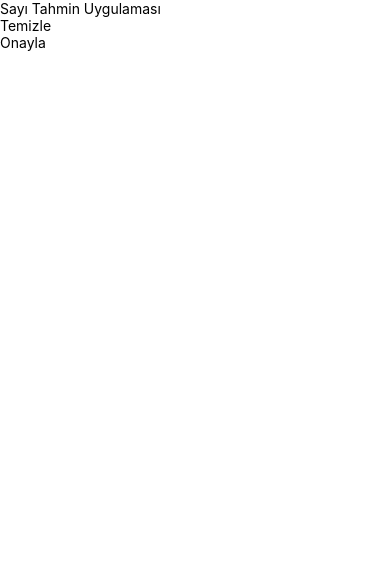
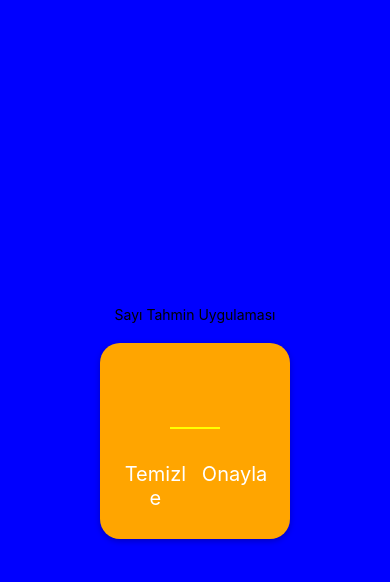
Before and after one commit to bensubegenilmis/oyun, a React Native app: screen / in a window 390 px wide. Shown: the top 582 px of the page. Built offline with nearby package versions, Linux system fonts and the light colour scheme.

Commit message:
startscreen

```diff
--- a/App.js
+++ b/App.js
@@ -4,7 +4,11 @@ import GameStartScreen from './screens/GameStartScreen';
 
 export default function App() {
   return (
-    <GameStartScreen />
+
+    <View style = {styles.container}>
+      <GameStartScreen />
+    </View>
+
 
 
   );
@@ -12,9 +16,8 @@ export default function App() {
 
 const styles = StyleSheet.create({
   container: {
-    flex: 1,
-    backgroundColor: '#fff',
-    alignItems: 'center',
-    justifyContent: 'center',
+   backgroundColor:'blue',
+   flex:1,
+
   },
 });
--- a/components/CustomButton.js
+++ b/components/CustomButton.js
@@ -1,12 +1,33 @@
-import { StyleSheet, Text, View } from 'react-native';
+import { StyleSheet, Text, View, Pressable } from 'react-native';
 import React from 'react';
 
-export default function CustomButton({children}) {
+export default function CustomButton({children, onPress}) {
   return (
-    <View>
-      <Text>{children}</Text>
+    <View style={styles.buttonContainer}>
+      <Pressable style={({pressed}) => pressed ?
+      [styles.buttonInnerContainer,styles.pressed] : styles.buttonInnerContainer}
+      onPress={onPress}
+      >
+      <Text style={styles.buttonText}>{children}</Text>
+      </Pressable>
     </View>
   );
 }
 
-const styles = StyleSheet.create({});
+const styles = StyleSheet.create({
+  buttonContainer:{
+    margin: 5,
+  },
+  buttonText:{
+    textAlign:'center',
+    color:'white',
+    fontSize: 20,
+  },
+  buttonInnerContainer:{
+    paddingVertical: 8,
+  },
+  pressed:{
+    opacity: 0.5
+  },
+
+});
--- a/package.json
+++ b/package.json
@@ -12,7 +12,8 @@
     "expo": "~50.0.6",
     "expo-status-bar": "~1.11.1",
     "react": "18.2.0",
-    "react-native": "0.73.4"
+    "react-native": "0.73.4",
+    "expo-linear-gradient": "~12.7.1"
   },
   "devDependencies": {
     "@babel/core": "^7.20.0"
--- a/screens/GameStartScreen.js
+++ b/screens/GameStartScreen.js
@@ -1,15 +1,75 @@
-import { StyleSheet, Text, View } from 'react-native';
+import { StyleSheet, Text, View, TextInput } from 'react-native';
 import React from 'react';
 import CustomButton from '../components/CustomButton';
 
 export default function GameStartScreen() {
+
+  function resetHandler () {
+
+  }
+
+  function confirmHandler () {
+
+  }
+
+
   return (
-    <View>
+    <View style={styles.container}>
       <Text>Sayı Tahmin Uygulaması</Text>
-      <CustomButton>Temizle</CustomButton>
-      <CustomButton>Onayla</CustomButton>
+      <View style={styles.card}>
+        <TextInput
+          style={styles.input}
+          keyboardType='number-pad'
+          maxLength={2}
+
+        />
+        <View style ={styles.buttonsContainer}>
+          <View style ={styles.buttonContainer}>
+            <CustomButton onPress={resetHandler}>Temizle</CustomButton>
+          </View>
+          <View style ={styles.buttonContainer}>
+            <CustomButton onPress={confirmHandler}>Onayla</CustomButton>
+          </View>
+        </View>
+      </View>
     </View>
   );
 }
 
-const styles = StyleSheet.create({});
+const styles = StyleSheet.create({
+  container: {
+    flex: 1,
+    justifyContent: 'center',
+    alignItems: 'center',
+    padding: 20,
+  },
+  card: {
+    backgroundColor: 'orange',
+    alignItems: 'center',
+    justifyContent: 'center',
+    padding: 16,
+    marginTop: 20,
+    borderRadius: 20,
+    elevation: 4,
+    shadowColor: 'black',
+    shadowOffset: { width: 0, height: 2 },
+    shadowRadius: 6,
+    shadowOpacity: 0.25,
+  },
+  input: {
+    borderBottomWidth: 2,
+    borderBottomColor: 'yellow',
+    width: 50,
+    height: 50,
+    marginVertical: 20,
+    fontSize: 35,
+    fontWeight: 'bold',
+  },
+  buttonsContainer:{
+    flexDirection:'row',
+
+  },
+  buttonContainer:{
+    flex:1,
+  },
+});
```
Also changed, not shown: 1 other file (tests, documents, lock files or other folders).
